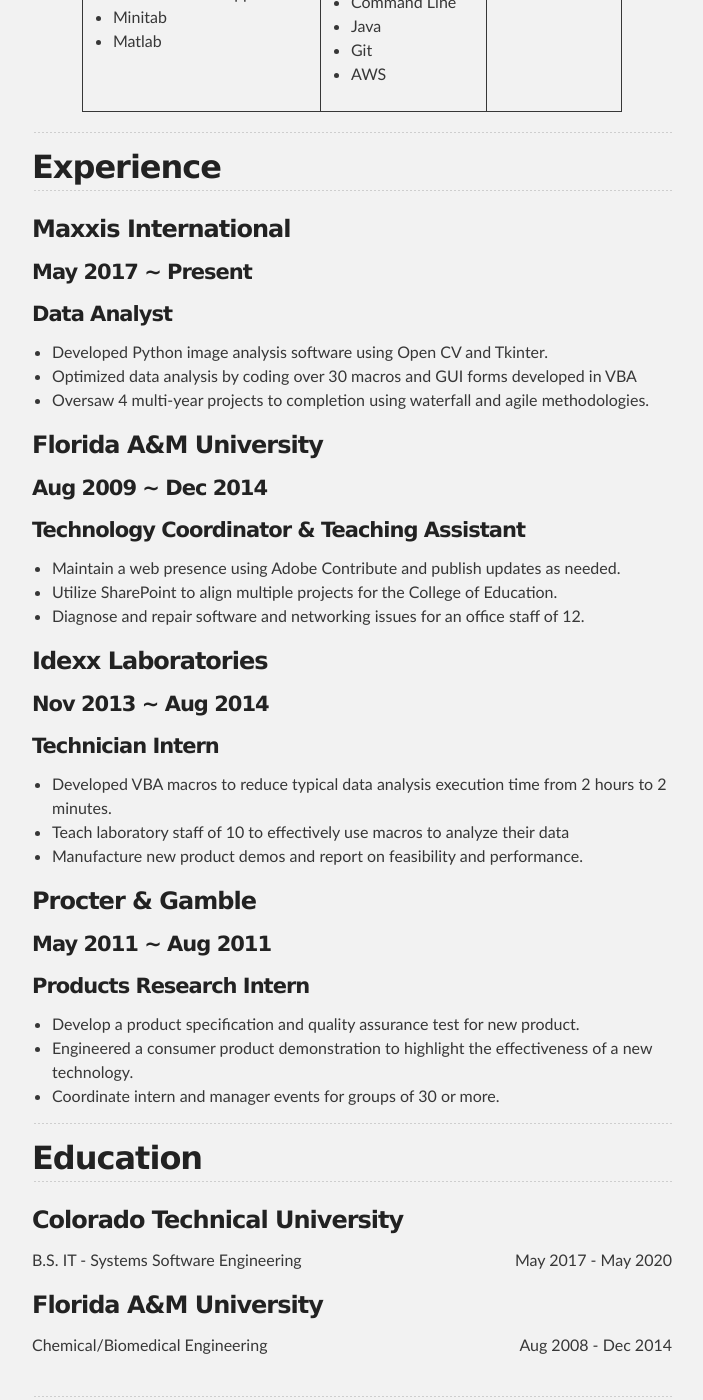
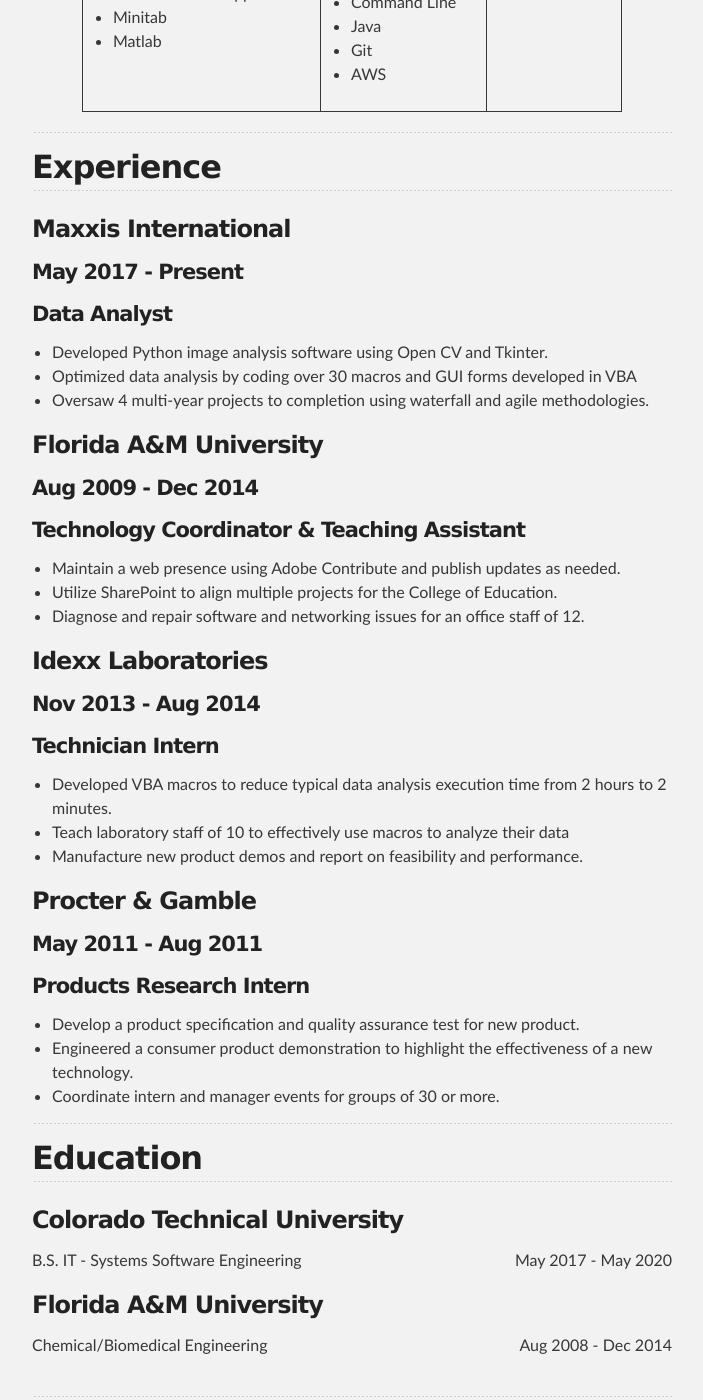
Before and after one commit to thesalientone/thesalientone.github.io, a Jekyll site: the page built from resume.md, in a window 1280 px wide and 1400 px high, scrolled down 803 px. Shown: the whole window, without its empty margins (288-991 px from the left). Built offline with Jekyll 4.4.1, drawn with Linux system fonts in a browser that asks for light colours.

Commit message:
Revised contact, change tilde resume

```diff
--- a/resume.md
+++ b/resume.md
@@ -75,9 +75,9 @@ To secure an entry level position as a software engineer or data analyst with op
 {% for job in j %}
 ### {{job.name}} ###
 {% if job.short_name == 'maxxis' %}
-#### {{job.start_date | date: "%b %Y"}} ~ Present ####
+#### {{job.start_date | date: "%b %Y"}} - Present ####
 {% else %}
-#### {{job.start_date | date: "%b %Y"}} ~ {{job.end_date | date: "%b %Y"}} ####
+#### {{job.start_date | date: "%b %Y"}} - {{job.end_date | date: "%b %Y"}} ####
 {% endif %}
 #### {{job.position}} ####
 {{job.content}}
```
Also changed, not shown: contact.md (+3 -1 lines).
